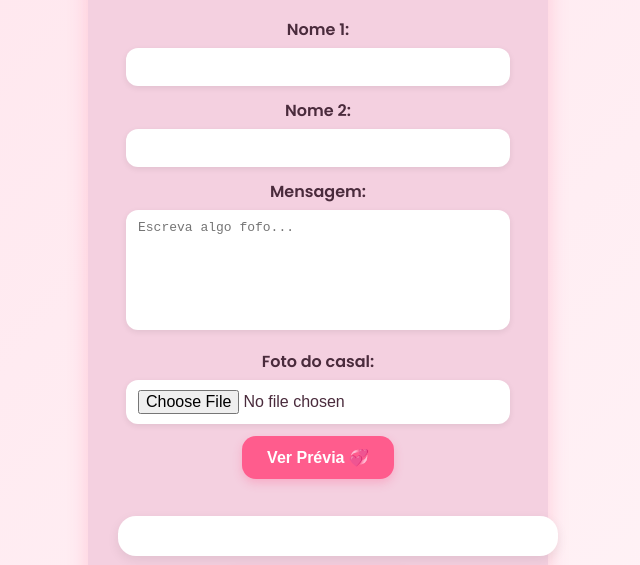
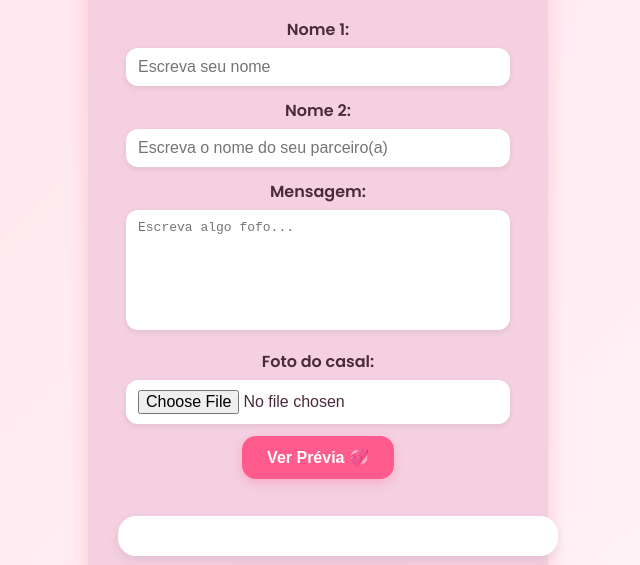
Before and after one commit to Just1cup/LoveQr, a plain HTML site: page index.html in a window 1280 px wide. Shown: the part 230-795 px from the top of the page, without its empty margins (322-962 px from the left). Drawn offline with Linux system fonts and the light colour scheme.

Commit message:
update 0.1.4

```diff
--- a/index.html
+++ b/index.html
@@ -14,8 +14,8 @@
 
     <h1>💞 Gerador de QR Romântico 💞</h1>
 
-    <label>Nome 1: <input type="text" id="nome1"></label>
-    <label>Nome 2: <input type="text" id="nome2"></label>
+    <label>Nome 1: <input type="text" id="nome1" placeholder="Escreva seu nome"></label>
+    <label>Nome 2: <input type="text" id="nome2" placeholder="Escreva o nome do seu parceiro(a)"></label>
     <label>Mensagem: <textarea id="mensagem" placeholder="Escreva algo fofo..."></textarea></label>
 
     <label>Foto do casal: <input type="file" id="fotoCasal" accept="image/*"></label>
```
